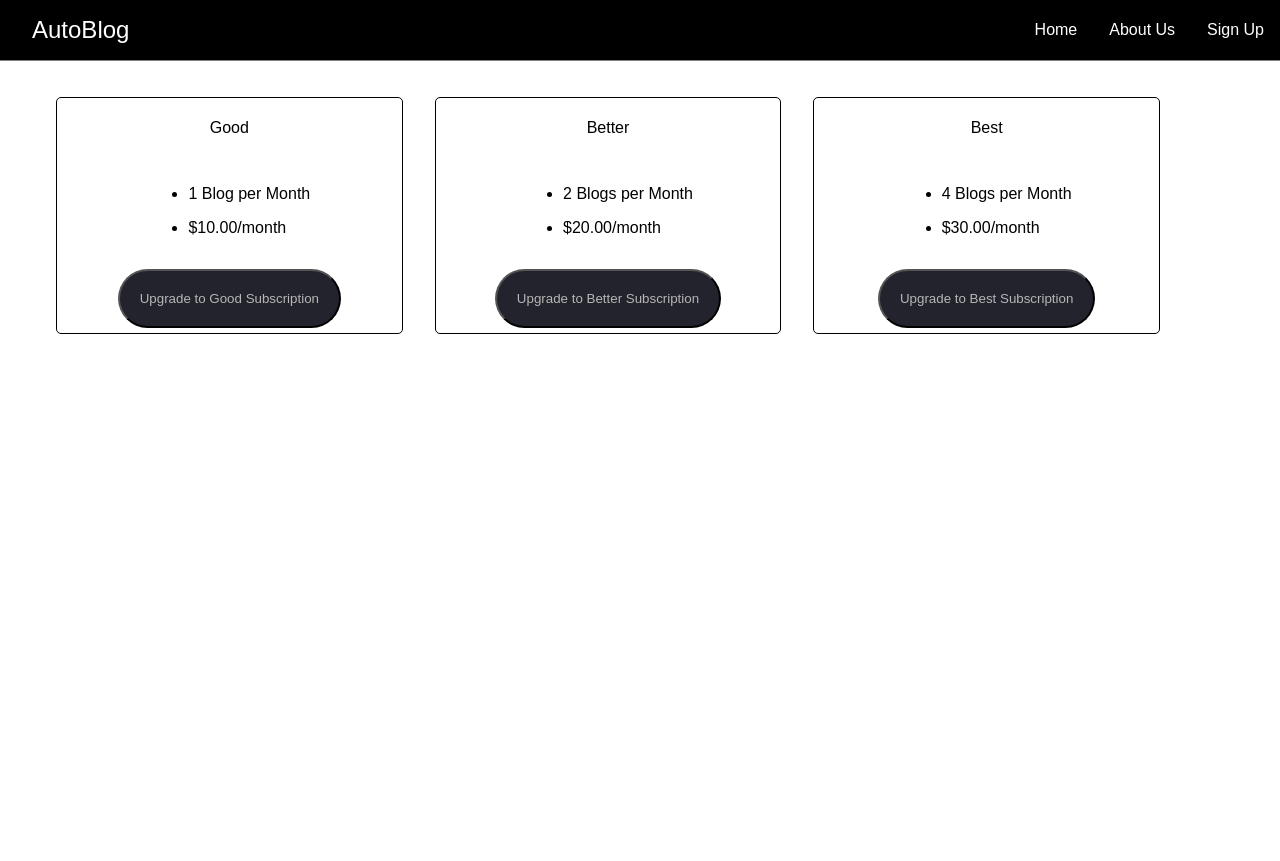
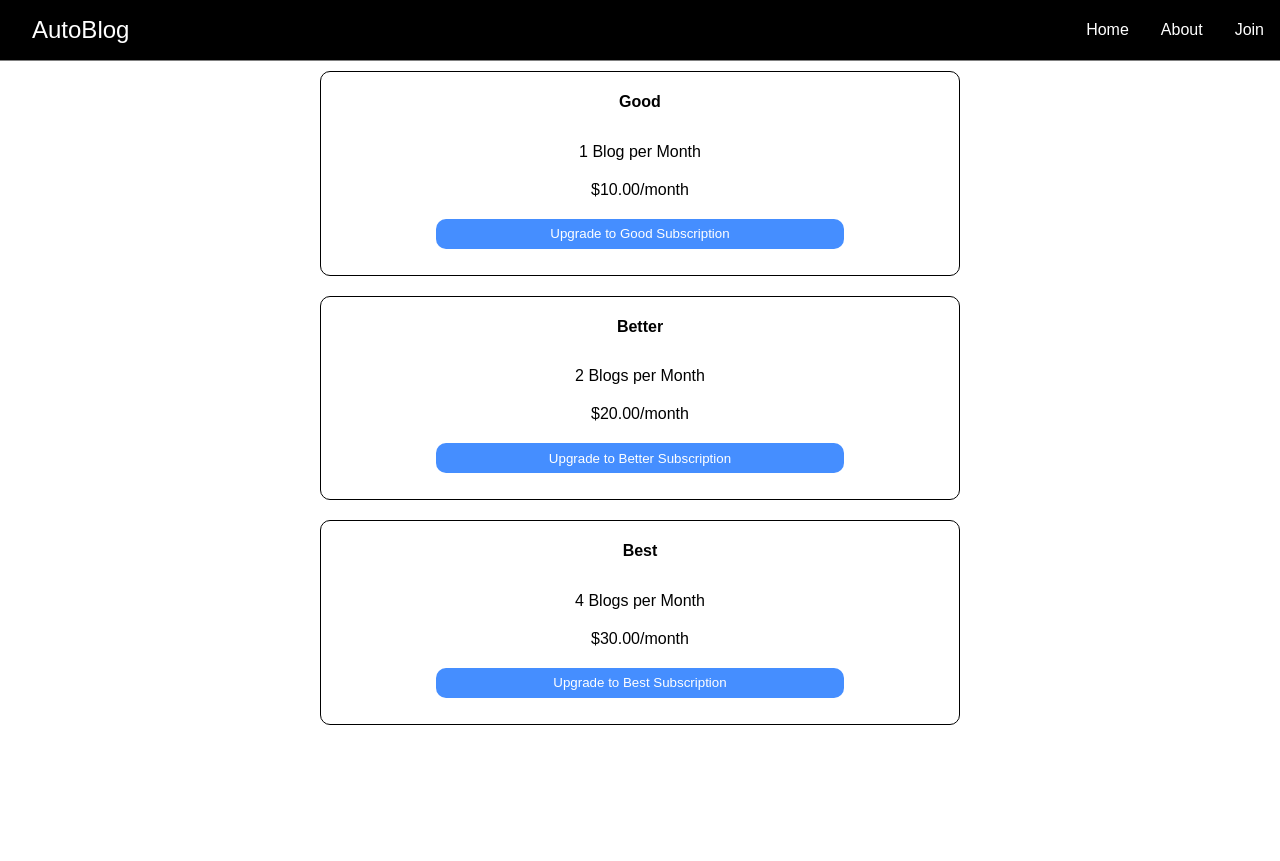
Before and after one commit to Dlang-max/AutomatedWordPressBlog, a Flask app: template Automated-Blog-v6.0/website/templates/upgradeMembership.html in a window 1280 px wide. After the commit the page ends 725 px from the top, so only its background shows below. Run offline with Flask 3, Linux system fonts and the light colour scheme; the template is opened without the code that fills it, so the values that code supplies are empty; parts of the project's set-up code (start-up, migrations or seed data) failed here and were passed over.

Commit message:
styling the membership page

```diff
--- a/Automated-Blog-v6.0/website/static/homeStyle.css
+++ b/Automated-Blog-v6.0/website/static/homeStyle.css
@@ -1,5 +1,10 @@
 * {
   box-sizing: border-box;
+}
+
+a {
+  text-decoration: none;
+  color: white;
 }
 
 body{
--- a/Automated-Blog-v6.0/website/static/style.css
+++ b/Automated-Blog-v6.0/website/static/style.css
@@ -7,7 +7,10 @@
     --bg-secondary: #141418;
     --transition-speed: 600ms;
   }
-
+  a {
+    text-decoration: none;
+    color: white;
+  }
   body {
     overflow-x: hidden;
     color: black;
--- a/Automated-Blog-v6.0/website/static/upgradeMembershipStyle.css
+++ b/Automated-Blog-v6.0/website/static/upgradeMembershipStyle.css
@@ -1,22 +1,19 @@
-:root {
-    font-size: 16px;
-    font-family: 'Open Sans';
-    --text-primary: #b6b6b6;
-    --text-secondary: #ececec;
-    --bg-primary: #23232e;
-    --bg-secondary: #141418;
-    --transition-speed: 600ms;
+
+h4{
+  font-family: 'Poppins', sans-serif;
 }
 
-  main{
+li{
+  list-style: none;
+}
+
+
+
+.membership-tier-container{
   display: flex;
   flex-direction: column;
+  justify-content: center;
   align-items: center;
-    margin: 0px;
-    padding: 20px;
-    overflow: auto;
-    background-color: white;
-    height: calc(100vh + 200px);
 }
 
 .option-container{
@@ -24,53 +21,44 @@
   flex-direction: column;
   justify-content: center;
   align-items: center;
-    padding: 5px;
-    margin-top: 10px;
-    margin-bottom: 10px;
-    width: calc(100vw - 6rem);
+  background-color: white;
   border: 1px solid black;
-    border-radius: 5px;
-    transition: box-shadow 0.3s;
-    overflow: auto;
+  width: 50%;
+  margin: 10px;
+  border-radius: 10px;
+  transition: scale 0.3s;
+
 }
 
 .option-container:hover{
-    box-shadow: 0 0 10px rgba(0, 0, 0, .3);
+  scale: 1.05;
+
 }
 
-  .upgrade-membership-button{
-    background-color: var(--bg-primary);
-    border-radius: 100px;
-    color: var(--text-primary);
-    transition: box-shadow 0.3s;
-    transition: color 0.3s;
-    cursor: pointer;
-    padding: 20px;
+.option-container p{
+  font-family: 'Poppins', sans-serif;
+  margin: 10px;
 }
 
-  .upgrade-membership-button:hover{
-    box-shadow: 0 0 10px rgba(0, 0, 0, .3);
+.option-container form{
+  display: flex;
+  flex-direction: column;
+  justify-content: center;
+  align-items: center;
+  width: 80%;
+  margin: 10px;
+}
+
+.option-container button{
+    width: 80%;
+    height: 30px;
+    background-color: #458eff;
+    margin-bottom: 1rem;
+    border-radius: 10px;
+    border: 0px;
     color: white;
 }
 
-  @media only screen and (min-width: 1024px){
-    .membership-tier-container{
-        display: flex;
-        flex-direction: row;
+.option-container button:hover{
+  background-color: #2864b9;
 }
-
-    .option-container{
-        justify-content: center;
-        align-items: center;
-        width: calc(100vw / 3 - 5rem);
-        margin: 1rem;
-    }
-
-    #best-option{
-        margin-right: 5rem;
-    }
-
-    main{
-       height: 100vh;
-    }
-  }
--- a/Automated-Blog-v6.0/website/templates/base.html
+++ b/Automated-Blog-v6.0/website/templates/base.html
@@ -8,7 +8,7 @@
   </head>
   <body>
     <nav class="navbar" id="navbar">
-      <div class="brand-title">AutoBlog</div>
+      <a href="/"><div class="brand-title">AutoBlog</div></a>
 
       <a href="#" class="toggle-button" id="toggle-button">
           <span class="bar"></span>
@@ -25,18 +25,19 @@
             <li>
               <a href="/generate-blog">Create</a>
             </li>
-            {% endif %}
+            {% else %}
             <li>
               <a href="/">Home</a>
             </li>
             <li>
-                <a href="#">About Us</a>
+                <a href="#">About</a>
             </li>
+            {% endif %}
             <li>
               {% if user.email %}
                 <a href="/logout">Log out</a>
               {% else %}
-              <a href="/logout">Sign Up</a>
+              <a href="/logout">Join</a>
               {% endif %}
             </li>
           </ul>
--- a/Automated-Blog-v6.0/website/templates/upgradeMembership.html
+++ b/Automated-Blog-v6.0/website/templates/upgradeMembership.html
@@ -7,16 +7,10 @@
         <div class="membership-tier-container">
             <div class="option-container">
                 <div class="container-title">
-                    <p align="center">Good</p>
+                    <h4 align="center">Good</h4>
                 </div>
-                <ul>
-                    <li>
                     <p>1 Blog per Month</p>
-                    </li>
-                    <li>
                     <p>$10.00/month</p>
-                    </li>
-                </ul>
                     <form action="/create-checkout-session" method="POST">
                         <input type="hidden" name="priceId" value="price_1NVkZ2FO0g9fOIaC9ebXmyEc" />
                         <button class="upgrade-membership-button" type="submit">Upgrade to Good Subscription</button>
@@ -24,16 +18,10 @@
             </div>
             <div class="option-container">
                 <div class="container-title">
-                    <p align="center">Better</p>
+                    <h4 align="center">Better</h4>
                 </div>
-                <ul>
-                    <li>
                 <p>2 Blogs per Month</p>
-                        <li>
                 <p>$20.00/month</p>
-                        </li>
-                    </li>
-                </ul>
                 <form action="/create-checkout-session" method="POST">
                     <input type="hidden" name="priceId" value="price_1NVkaOFO0g9fOIaCCekM3Xwd" />
                     <button class="upgrade-membership-button" type="submit">Upgrade to Better Subscription</button>
@@ -41,16 +29,10 @@
             </div>
             <div class="option-container" id="best-option">
                 <div class="container-title">
-                    <p align="center">Best</p>
+                    <h4 align="center">Best</h4>
                 </div>
-                <ul>
-                    <li>
                 <p>4 Blogs per Month</p>
-                    </li>
-                    <li>
                 <p>$30.00/month</p>
-                    </li>
-                </ul>
                 <form action="/create-checkout-session" method="POST">
                     <input type="hidden" name="priceId" value="price_1NVkbcFO0g9fOIaCqhrjKbhg" />
                     <button class="upgrade-membership-button" type="submit">Upgrade to Best Subscription</button>
```
Also changed, not shown: Automated-Blog-v6.0/instance/database.db. Lines whose indentation alone changed are shown as unchanged.
